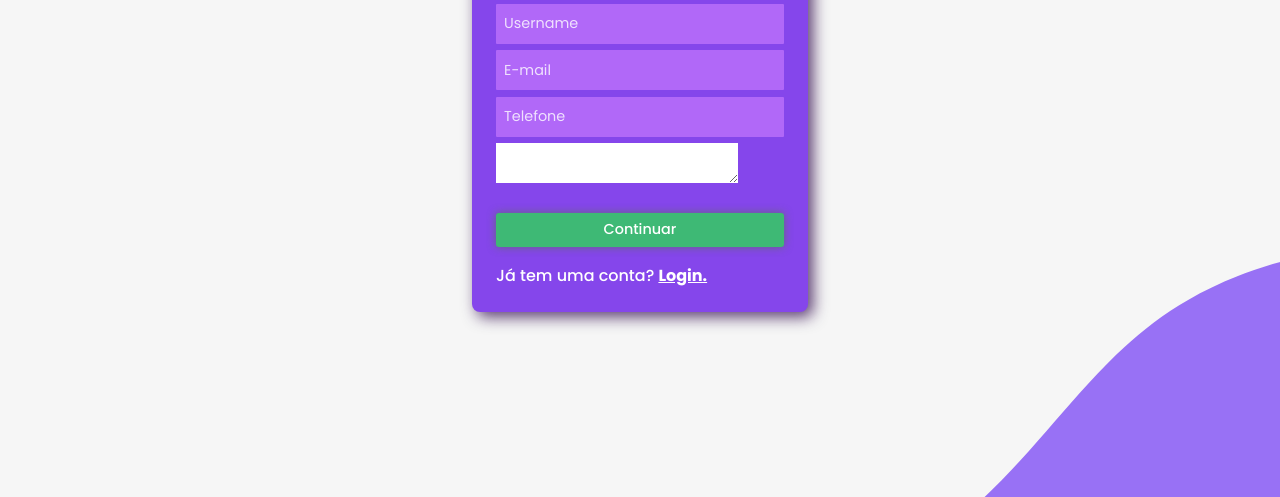
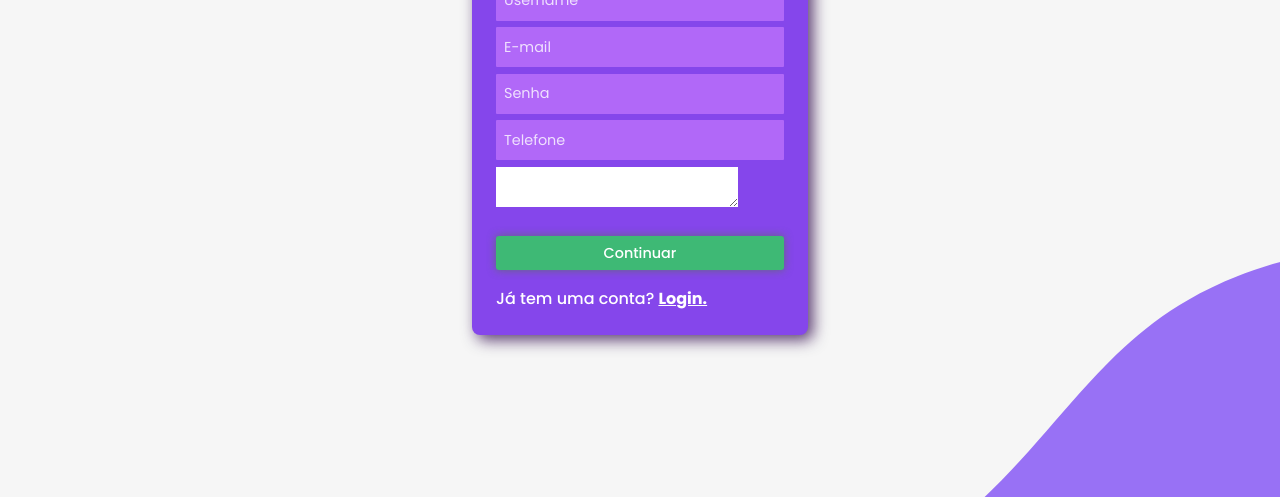
Before and after one commit to henriqueclaranhan/2-Hackathon-CCR, a website: page src/views/login.html in a window 1280 px wide. Both pictures are taken after a click on the element "Crie uma.". Shown: the part 303-800 px from the top of the page. Drawn offline with Linux system fonts and the light colour scheme; files that its build step writes are made by us from their sources.

Commit message:
add: password input

```diff
--- a/src/views/login.html
+++ b/src/views/login.html
@@ -40,6 +40,10 @@
                     placeholder="E-mail" required>
             </div>
             <div class="input-field" hidden>
+                <input type="password" name="password" id="password-input"
+                    placeholder="Senha" required>
+            </div>
+            <div class="input-field" hidden>
                 <input type="tel" name="tel" id="tel-input"
                     placeholder="Telefone" required>
             </div>
```
